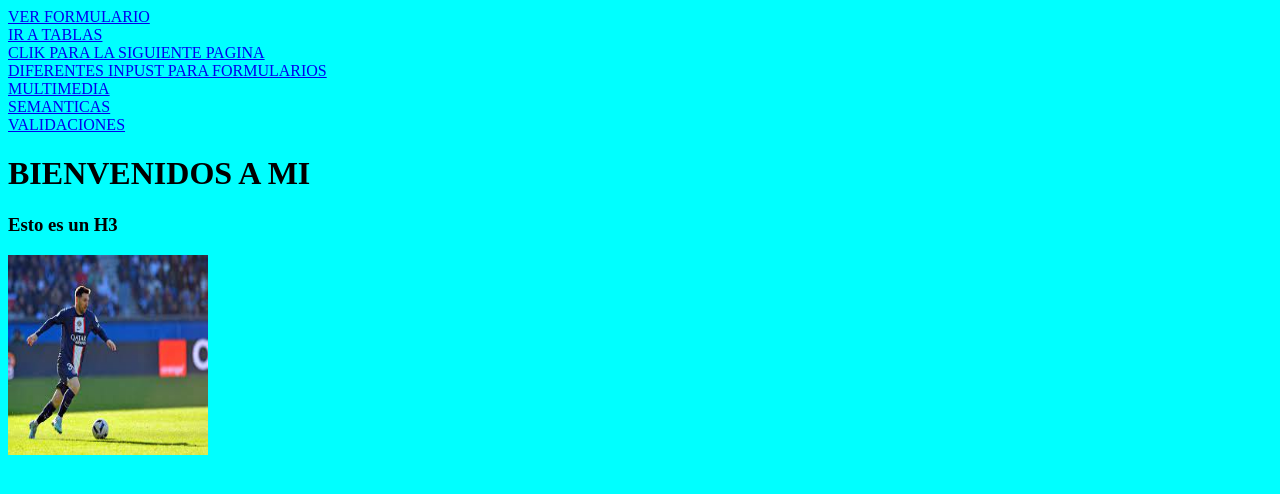
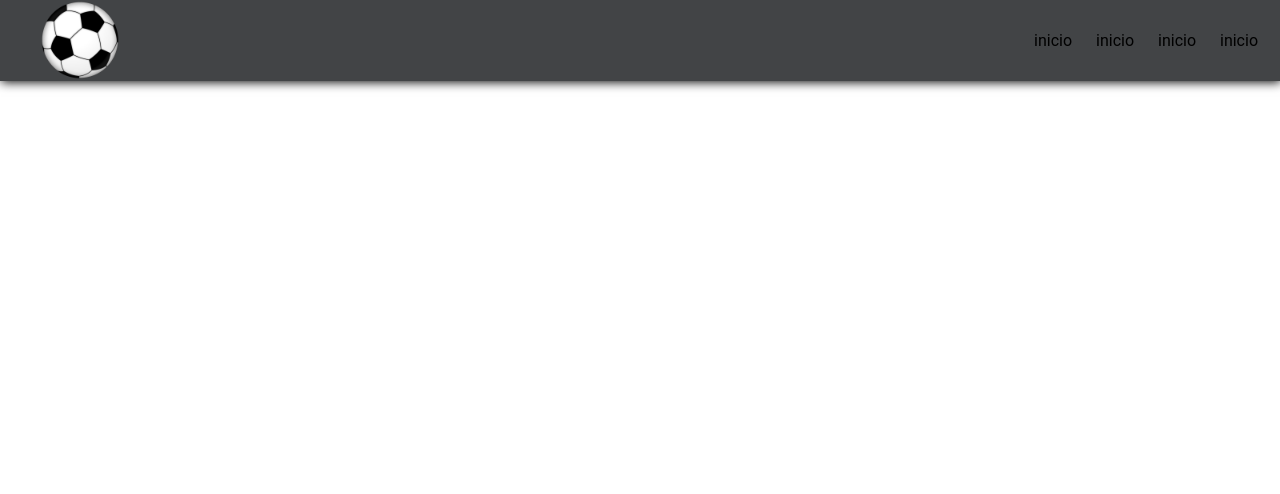
Before and after one commit to Kevin192212/Curriculum, a plain HTML site: page index.html in a window 1280 px wide. Drawn offline with Linux system fonts and the light colour scheme.

Commit message:
add files new css

```diff
--- a/css/style.css
+++ b/css/style.css
@@ -1,23 +1,61 @@
-body {
-    background-color: aqua;
+*{
+     margin: 0; /*distancia entre elementos */
+    padding: 0; /* distanca interna */
 }
 
-img{
-    width: 200px; /*ancho de la imagen*/
-    height: 200px; /*Alto de la imagen*/
+body{
+    font-family: 'Roboto', sans-serif;
 }
 
-img:hover{
-    background-color: blue;
+.contenedor {
+    width: 90%;
+    max-width: 1500px;
+    margin: auto;
 }
 
-input{
-    border-radius: 5px;
-    border: 3px solid orange;
+nav {
+    width: 100%;
+    height: 80px;
+    background-color: rgb(66, 68, 70);
+    border-bottom: 1px solid transparent;
+    box-shadow: 1px 1px 10px 0 rgb(0, 0, 0);
+    position: fixed;
+    top: 0;
+    z-index: 100;
 }
-.tipoinputs {
-    background-color: rgb(196, 250, 213);
+
+.nav {
+    display: flex;
+    justify-content: space-between;
+    height: 80px;
+    width: 100%;
+    align-items: center;
+    padding: 0 40px;
 }
-#nombrepersona{
-    height: 50px;
+
+.nav .logo {
+    height: 80px;
 }
+
+.nav .logo img {
+    height: 100%;
+}
+
+.nav .enlaces_header a{
+    color: rgb(0, 0, 0);
+    text-decoration: none;
+    margin-left: 20px;
+}
+
+.contenido_header{
+    width: 100%;
+    height: 60px;
+    display: flex;
+    justify-content: center;
+    align-items: center;
+}
+
+.contenido_header>img {
+height: 100px;
+width: 100px;
+}
--- a/index.html
+++ b/index.html
@@ -5,28 +5,38 @@
     <meta http-equiv="X-UA-Compatible" content="IE=edge">
     <meta name="viewport" content="width=device-width, initial-scale=1.0">
     <link rel="stylesheet" href="css/style.css">
-    <title>Document</title>
+    <link rel="icon" href="img/balondefutbol.png" type="image/png">
+    <title>Hoja de Vida Kevin Peñaranda</title>
 </head>
 <body>
-    <a href="html/form.html">VER FORMULARIO</a>
-    <br>
-    <a href="html/tablas.html">IR A TABLAS</a>
-    <br>
-    <a href="html/subpagina.html" target="_blank">CLIK PARA LA SIGUIENTE PAGINA</a>
-    <br>
-    <a href="html/newform.html">DIFERENTES INPUST PARA FORMULARIOS</a>
-    <br>
-    <a href="html/multimedia.html">MULTIMEDIA</a>
-    <br>
-    <a href="html/semanticas.html">SEMANTICAS</a>
-    <br>
-    <a href="html/validaciones.html">VALIDACIONES</a>
+    <header>
+        <!-- INICIO-MENU -->
+        <nav>
+            <section class="contenedor nav">
+                <div class="logo">
+                    <img src="img/balondefutbol.png" alt="logo de la empresa">
+                </div>
+                <div class="enlaces_header">
+                    <a href="">inicio</a>
+                    <a href="">inicio</a>
+                    <a href="">inicio</a>
+                    <a href="">inicio</a>
+                    <a href="">inicio</a>
+                </div>
 
-    <h1>BIENVENIDOS A MI </h1>
-    <H3>Esto es un H3</H3>
-    <img src="img/bass.jpg" alt="Imagen de Messi">
+            </section>
+        </nav>
+       <!-- END - MENU -->
+       <div class="contenedor">
+           <section class="contenido_header">
+               <section class="textos_header">
+                   <h1>AQUI VA EL CONTENIDO</h1>
+                   <P>DESCRIPCION DEL CONTENIDO DE LA PAGINA</P>
+               </section>
+               <img src="img/balondefutbol.png" alt="balon">
+           </section>
+       </div>
+    </header>
 
-
-    <script src="js/my.js"></script>
 </body>
 </html>
```
Also changed, not shown: img/balondefutbol.png (added).
